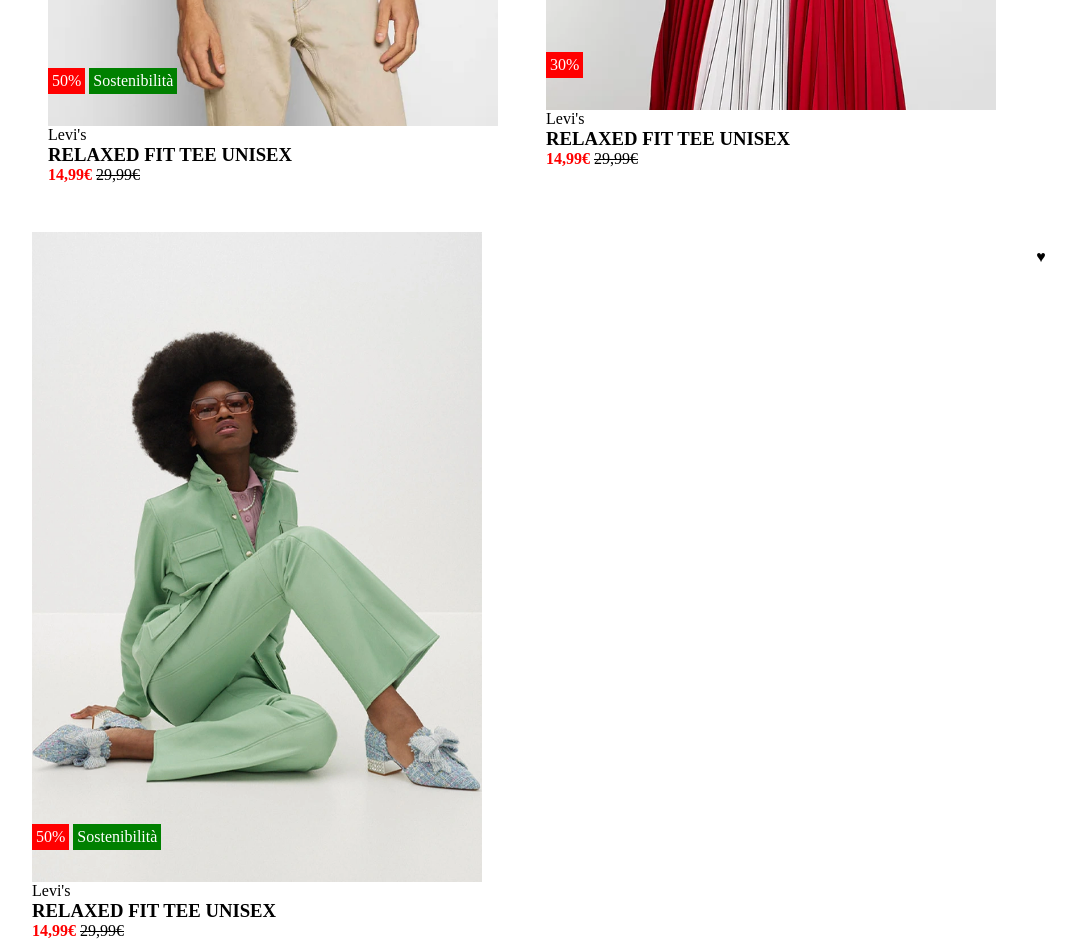
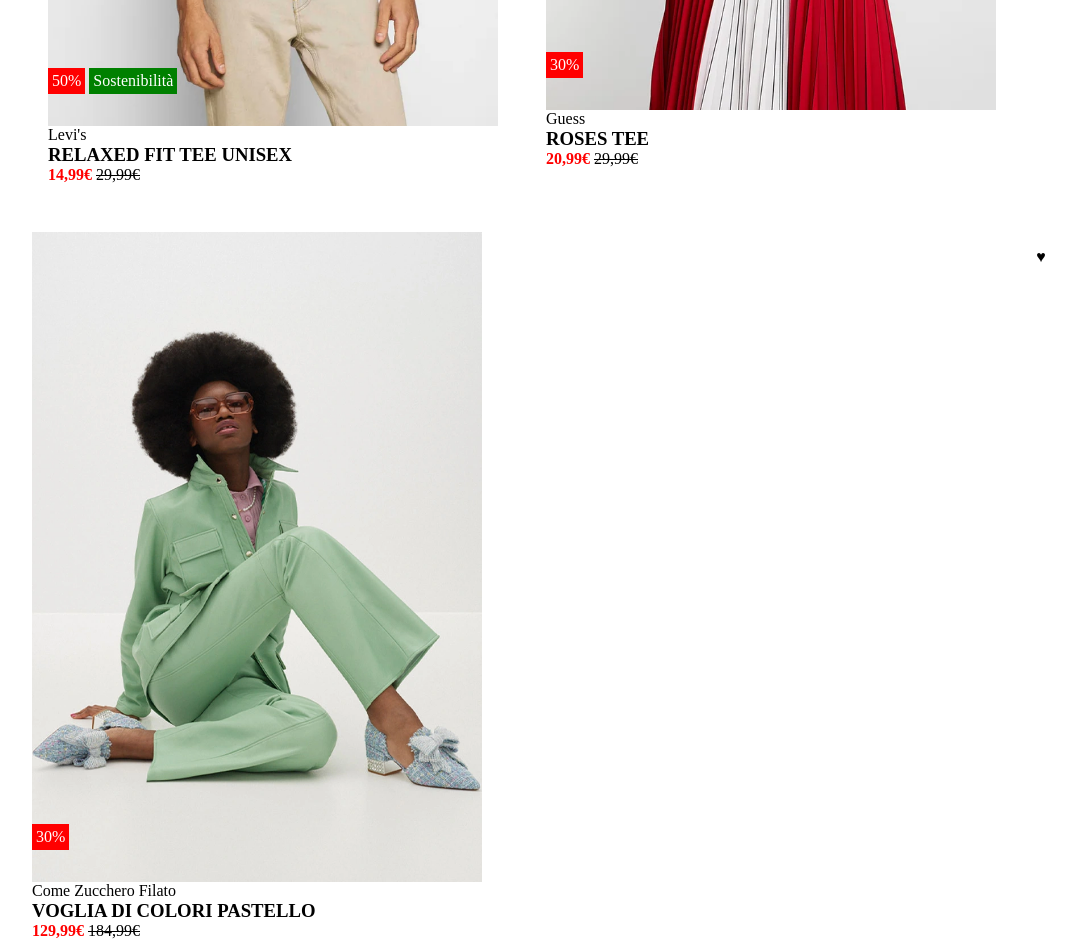
Before and after one commit to FrancescoMarra97/html-css-boolando, a plain HTML site: page index.html in a window 1280 px wide. Shown: the part 620-1572 px from the top of the page, without its empty margins (96-1172 px from the left). Drawn offline with Linux system fonts and the light colour scheme.

Commit message:
fix text

```diff
--- a/index.html
+++ b/index.html
@@ -93,9 +93,9 @@
 
                             </div>
                             <div>
-                                <div class="brand">Levi's</div>
-                                <h3>RELAXED FIT TEE UNISEX</h3>
-                                <span class="scontato"><strong>14,99€</strong></span>
+                                <div class="brand">Guess</div>
+                                <h3>ROSES TEE</h3>
+                                <span class="scontato"><strong>20,99€</strong></span>
                                 <span class="originale">29,99€</span>
                             </div>
                         </div>
@@ -110,16 +110,15 @@
                                     &hearts;
                                 </div>
                                 <div class="badges">
-                                    <span class="sconto">50%</span>
-                                    <span class="categoria">Sostenibilità</span>
+                                    <span class="sconto">30%</span>
                                 </div>
 
                             </div>
                             <div>
-                                <div class="brand">Levi's</div>
-                                <h3>RELAXED FIT TEE UNISEX</h3>
-                                <span class="scontato"><strong>14,99€</strong></span>
-                                <span class="originale">29,99€</span>
+                                <div class="brand">Come Zucchero Filato</div>
+                                <h3>VOGLIA DI COLORI PASTELLO</h3>
+                                <span class="scontato"><strong>129,99€</strong></span>
+                                <span class="originale">184,99€</span>
                             </div>
                         </div>
                     </div>
@@ -140,7 +139,7 @@
                             </div>
                             <div>
                                 <div class="brand">Levi's</div>
-                                <h3>RELAXED FIT TEE UNISEX</h3>
+                                <h3>TEE UNISEX</h3>
                                 <span class="scontato"><strong>14,99€</strong></span>
                                 <span class="originale">29,99€</span>
                             </div>
@@ -155,17 +154,11 @@
                                 <div class="like">
                                     &hearts;
                                 </div>
-                                <div class="badges">
-                                    <span class="sconto">50%</span>
-                                    <span class="categoria">Sostenibilità</span>
-                                </div>
-
                             </div>
                             <div>
-                                <div class="brand">Levi's</div>
-                                <h3>RELAXED FIT TEE UNISEX</h3>
-                                <span class="scontato"><strong>14,99€</strong></span>
-                                <span class="originale">29,99€</span>
+                                <div class="brand">Maya Delux</div>
+                                <h3>STRIPE BODICE</h3>
+                                <span class="scontato"><strong>99,99€</strong></span>
                             </div>
                         </div>
                     </div>
@@ -179,16 +172,14 @@
                                     &hearts;
                                 </div>
                                 <div class="badges">
-                                    <span class="sconto">50%</span>
                                     <span class="categoria">Sostenibilità</span>
                                 </div>
 
                             </div>
                             <div>
-                                <div class="brand">Levi's</div>
-                                <h3>RELAXED FIT TEE UNISEX</h3>
-                                <span class="scontato"><strong>14,99€</strong></span>
-                                <span class="originale">29,99€</span>
+                                <div class="brand">Esprit</div>
+                                <h3>MAGLIONE - BLACK</h3>
+                                <span class="scontato"><strong>29,99€</strong></span>
                             </div>
                         </div>
                     </div>
```
